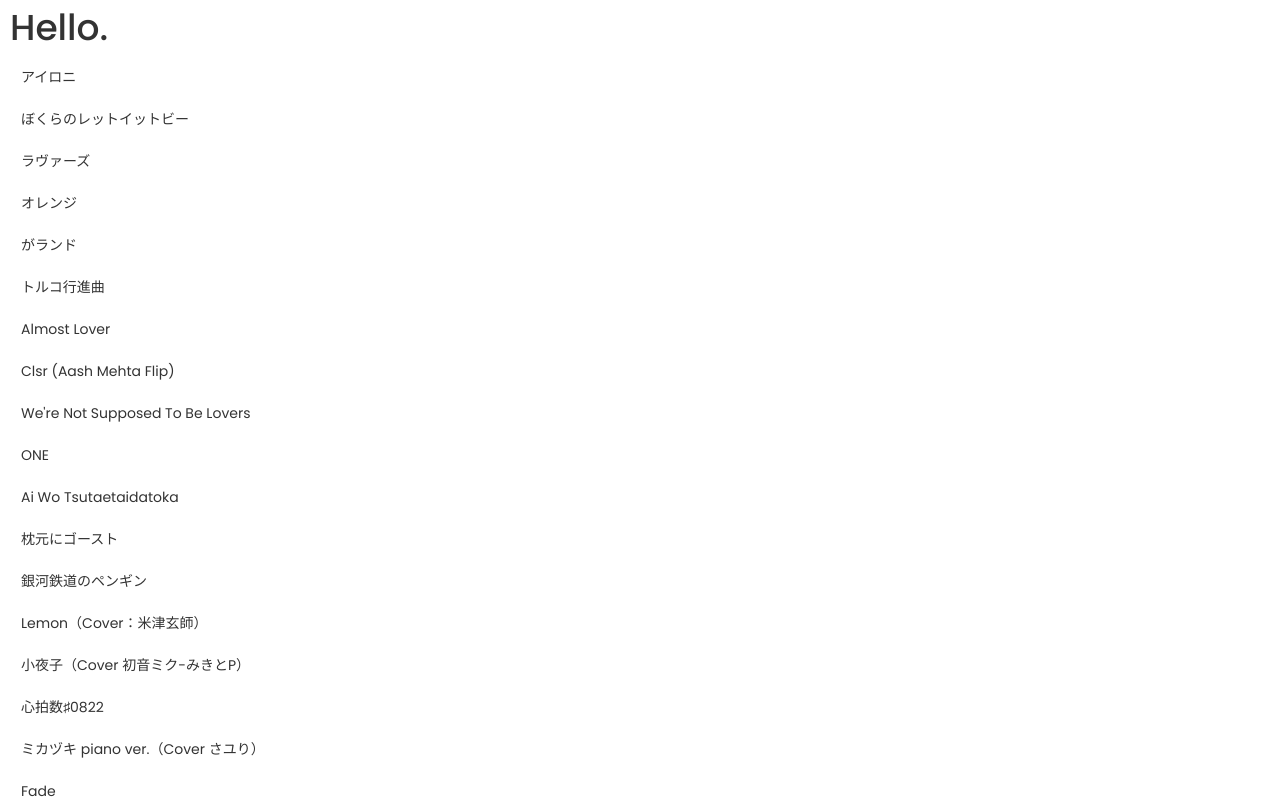
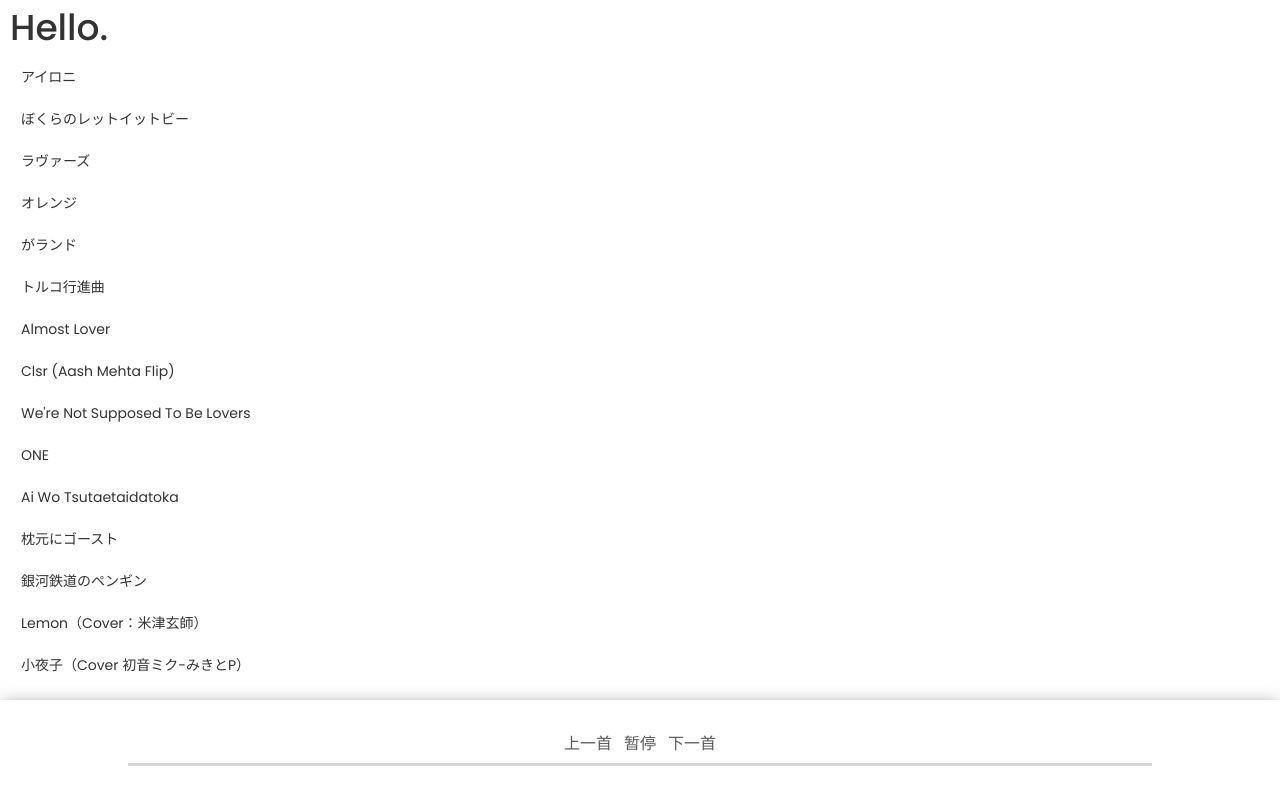
Before and after one commit to luoheqp/musicPlayer, a React (Create React App) app: page /#/index in a window 1280 px wide. Shown: the top 800 px of the page. Built offline with nearby package versions, Linux system fonts and the light colour scheme.

Commit message:
update 添加进度条逻辑

```diff
--- /dev/null
+++ b/src/pages/Index/components/MiniPlayer/index.jsx
@@ -0,0 +1,105 @@
+import React, { useEffect, useRef, useState } from "react";
+import { useDispatch, useSelector } from "react-redux";
+import { handleSetMediaPlayNow } from "@r/player";
+import { MiniPlayerContent, ControllerGroup, MusicProgress } from "./style";
+
+const MiniPlayer = () => {
+  const dispatch = useDispatch();
+  const listData = useSelector(({ common }) => common.musicList);
+  const mediaPlayNow = useSelector(({ player }) => player.mediaPlayNow);
+
+  const [progress, setProgress] = useState(0);
+
+  const audioTarget = useRef();
+
+  // 更改当前歌曲 => 上一首 / 下一首
+  const handleChangeCurrentSong = (difference) => {
+    let { listPos } = mediaPlayNow;
+
+    let len = listData.length;
+    listPos += difference;
+
+    if (listPos < 0) {
+      listPos = len - 1;
+    }
+
+    if (listPos >= len) {
+      listPos = 0;
+    }
+
+    dispatch(handleSetMediaPlayNow(listData[listPos]));
+  };
+
+  // 更改当前播放状态 => 暂停 / 开始
+  const togglePlayerState = () => {
+    const { current } = audioTarget;
+
+    // 判断当前是否有歌曲选中
+    if (!current.currentSrc) {
+      return;
+    }
+
+    if (current.paused) {
+      current.play();
+    } else {
+      current.pause();
+    }
+  };
+
+  const initPlayer = () => {
+    const { current } = audioTarget;
+
+    // 加载完后自动播放
+    current.addEventListener("canplay", (e) => {
+      const { duration } = current;
+
+      current.addEventListener("timeupdate", (e) => {
+        let { currentTime } = current;
+        setProgress(Number((currentTime / duration) * 100).toFixed());
+      });
+
+      current.play();
+    });
+
+    current.addEventListener("ended", (e) => {
+      debugger;
+      console.log(mediaPlayNow);
+      handleChangeCurrentSong(1);
+    });
+  };
+
+  useEffect(() => {
+    initPlayer();
+  }, []);
+
+  return (
+    <MiniPlayerContent>
+      <audio src={`./music/${mediaPlayNow.fullName}`} ref={audioTarget}></audio>
+      <ControllerGroup>
+        <input
+          type="button"
+          value="上一首"
+          className="btn pre"
+          onClick={() => handleChangeCurrentSong(-1)}
+        />
+        <input
+          type="button"
+          value="暂停"
+          className="btn state"
+          onClick={togglePlayerState}
+        />
+        <input
+          type="button"
+          value="下一首"
+          className="btn next"
+          onClick={() => handleChangeCurrentSong(1)}
+        />
+      </ControllerGroup>
+      <MusicProgress progress={progress}>
+        <div className="move-point"></div>
+      </MusicProgress>
+    </MiniPlayerContent>
+  );
+};
+
+export default MiniPlayer;
--- /dev/null
+++ b/src/pages/Index/components/MiniPlayer/style.jsx
@@ -0,0 +1,30 @@
+import styled from "styled-components";
+
+export const MiniPlayerContent = styled.div`
+  display: flex;
+  align-items: center;
+  justify-content: center;
+  flex-direction: column;
+  width: 100%;
+  height: 100%;
+`;
+
+export const ControllerGroup = styled.div`
+  margin-bottom: 10px;
+
+  .btn {
+    appearance: none;
+    background-color: unset;
+    border: unset;
+  }
+`;
+
+export const MusicProgress = styled.div`
+  width: 80%;
+  height: 3px;
+  background-image: linear-gradient(
+    to right,
+    rgba(51, 51, 51, 1) ${(props) => `${props.progress}%`},
+    rgba(51, 51, 51, 0.2) ${(props) => `${props.progress}%`}
+  );
+`;
--- a/src/pages/Index/components/SongList/style.jsx
+++ b/src/pages/Index/components/SongList/style.jsx
@@ -1,8 +1,6 @@
 import styled from "styled-components";
 
 export const List = styled.ul`
-  overflow: hidden;
-  overflow-y: auto;
 `;
 
 export const ListItem = styled.li`
--- a/src/pages/Index/index.jsx
+++ b/src/pages/Index/index.jsx
@@ -1,59 +1,20 @@
-import React, { useEffect, useState, useRef } from "react";
+import React, { useEffect } from "react";
 import fakeData from "@/config/fakeData.js";
-import { useDispatch, useSelector } from "react-redux";
+import { useDispatch } from "react-redux";
 import { handleSetMusicList } from "@r/common";
 import { IndexContent, Header, ListContent, PlayerContent } from "./style";
 
 // components
 import SongList from "./components/SongList";
+import MiniPlayer from "./components/MiniPlayer";
 
 const Index = (props) => {
   // store
   const dispatch = useDispatch();
-  const listData = useSelector(({ common }) => common.musicList);
-  const mediaPlayNow = useSelector(({ player }) => player.mediaPlayNow);
-
-  // data
-  const audioTarget = useRef();
-
-  const handleChangeCurrentSong = (difference) => {
-    let { listPos } = mediaPlayNow;
-    listPos += difference;
-
-    if (listPos < 0 || listPos > listData.length) {
-      return;
-    }
-
-    // handlePlayThisSong(listData[listPos].id);
-  };
-
-  const togglePlayerState = () => {
-    const { current } = audioTarget;
-
-    if (!current.currentSrc) {
-      return;
-    }
-
-    if (current.paused) {
-      current.play();
-    } else {
-      current.pause();
-    }
-  };
-
-  const initPlayer = () => {
-    // 绑定 audio 相关触发事件
-    audioTarget.current.addEventListener("canplay", (e) => {
-      audioTarget.current.play();
-    });
-  };
 
   useEffect(() => {
-    // 初始化列表数据
     dispatch(handleSetMusicList(fakeData));
-
-    initPlayer();
-  }, []);
+  }, [dispatch]);
 
   return (
     <IndexContent>
@@ -64,18 +25,7 @@ const Index = (props) => {
         <SongList />
       </ListContent>
       <PlayerContent>
-        <input
-          type="button"
-          value=""
-          onClick={() => handleChangeCurrentSong(-1)}
-        />
-        <input type="button" value="" onClick={togglePlayerState} />
-        <input
-          type="button"
-          value=""
-          onClick={() => handleChangeCurrentSong(1)}
-        />
-        <audio src={`./music/${mediaPlayNow}`} ref={audioTarget}></audio>
+        <MiniPlayer />
       </PlayerContent>
     </IndexContent>
   );
--- a/src/pages/Index/style.jsx
+++ b/src/pages/Index/style.jsx
@@ -16,9 +16,11 @@ export const Header = styled.div`
   }
 `;
 
-export const ListContent = styled.ul`
+export const ListContent = styled.div`
   flex: 1;
   padding: 0 10px;
+  overflow: hidden;
+  overflow-y: auto;
 `;
 
 export const PlayerContent = styled.div`
@@ -26,4 +28,5 @@ export const PlayerContent = styled.div`
   display: flex;
   align-items: center;
   justify-content: center;
+  box-shadow: 0 10px 20px #333;
 `;
--- a/src/reducer/common/index.js
+++ b/src/reducer/common/index.js
@@ -2,10 +2,15 @@ const initState = {
   musicList: [],
 };
 
-// constant
+// >>>>>> constant
 const SET_MUSIC_LIST = "SET_MUSIC_LIST";
 
-// action
+// >>>>>> action
+
+/**
+ * 设置播放歌曲在列表的位置
+ * @param {listPos} data 在列表的位置
+ */
 export const handleSetMusicList = (data) => {
   data.forEach((element, index) => {
     element.listPos = index;
@@ -17,10 +22,10 @@ export const handleSetMusicList = (data) => {
   };
 };
 
-const reducer = (state = initState, action) => {
-  switch (action.type) {
+const reducer = (state = initState, { type, data }) => {
+  switch (type) {
     case SET_MUSIC_LIST:
-      return { ...state, musicList: action.data };
+      return { ...state, musicList: data };
     default:
       return state;
   }
--- a/src/reducer/player/index.js
+++ b/src/reducer/player/index.js
@@ -2,10 +2,11 @@ const initState = {
   mediaPlayNow: {},
 };
 
-// constant
+// >>>>>> constant
 const SET_MEDIA_PLAY_NOW = "SET_MEDIA_PLAY_NOW";
 
-// action
+// >>>>>> action
+
 export const handleSetMediaPlayNow = (data) => ({
   type: SET_MEDIA_PLAY_NOW,
   data: data,
```
